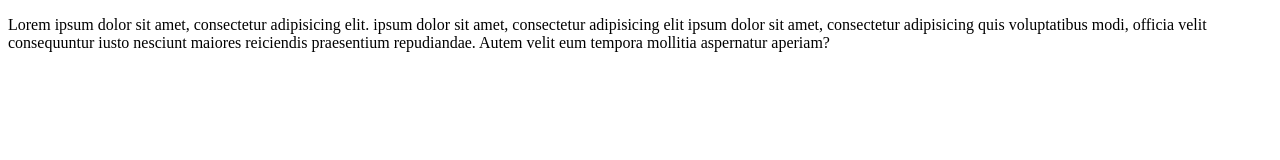
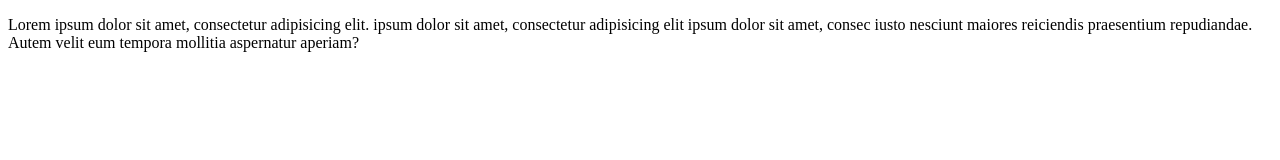
Before and after one commit to ChamodMullegama/DevChamod, a plain HTML site: page index.html in a window 1280 px wide. Drawn offline with Linux system fonts and the light colour scheme.

Commit message:
Update index.html

```diff
--- a/index.html
+++ b/index.html
@@ -8,6 +8,6 @@
 <body>
     <p>Lorem ipsum dolor sit amet, consectetur adipisicing elit.
         ipsum dolor sit amet, consectetur adipisicing elit
-        ipsum dolor sit amet, consectetur adipisicing  quis voluptatibus modi, officia velit consequuntur iusto nesciunt maiores reiciendis praesentium repudiandae. Autem velit eum tempora mollitia aspernatur aperiam?</p>
+        ipsum dolor sit amet, consec iusto nesciunt maiores reiciendis praesentium repudiandae. Autem velit eum tempora mollitia aspernatur aperiam?</p>
 </body>
 </html>
```
